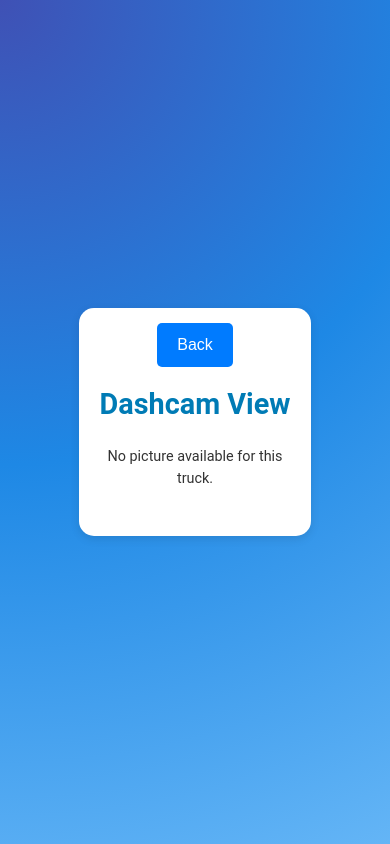
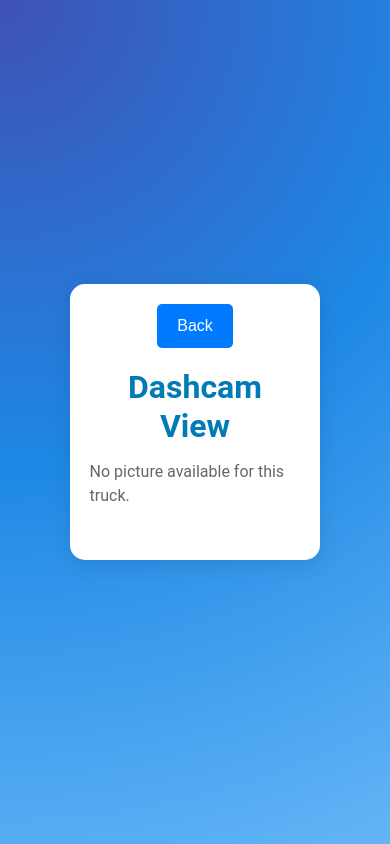
Before and after one commit to adhidhyaRP/newfleet, a React (Vite) app: page /dashcam in a window 390 px wide. Built offline with nearby package versions, Linux system fonts and the light colour scheme.

Commit message:
Update Dashcam.css

```diff
--- a/src/Dashcam.css
+++ b/src/Dashcam.css
@@ -7,12 +7,12 @@
   padding: 20px;
   background-color: #ffffff;
   border-radius: 15px;
-    width: 90%; /* Reduced width for better fit */
-    margin: 20px auto; /* Adjusted margin for spacing */
-    box-shadow: 0 5px 20px rgba(0, 0, 0, 0.1); /* Softer shadow for mobile */
-    font-family: 'Arial', sans-serif;
-    transition: box-shadow 0.3s ease-in-out;
+  width: 90%;
+  margin: 20px auto;
+  box-shadow: 0 5px 20px rgba(0, 0, 0, 0.1);
+  font-family: "Arial", sans-serif;
 }
+
 .back-button {
   padding: 10px 20px;
   margin-bottom: 20px;
@@ -22,75 +22,43 @@
   border-radius: 5px;
   cursor: pointer;
 }
+
 .back-button:hover {
   background-color: #0056b3;
 }
 
-  /* Header for Dashcam Section */
 .dashcam-container h1 {
   color: #007bb5;
-    font-size: 2em; /* Reduced font size */
-    margin-bottom: 15px; /* Adjusted spacing */
+  font-size: 2em;
+  margin-bottom: 15px;
   text-align: center;
 }
 
-  /* Dashcam Image Container */
-  .dashcam-image-container {
+/* Image Column */
+.dashcam-image-column {
   display: flex;
+  flex-direction: column;
+  gap: 20px; /* Add spacing between images */
+  width: 100%;
+  max-width: 800px;
   align-items: center;
-    justify-content: center;
-    margin: 15px 0;
+}
+
+.dashcam-image-wrapper {
   width: 100%;
-    max-width: 100%; /* Allow image to use full width */
   border-radius: 12px;
   overflow: hidden;
   box-shadow: 0 5px 15px rgba(0, 0, 0, 0.1);
 }
 
-  /* Dashcam Image */
 .dashcam-image {
-    width: 100%; /* Full width on smaller screens */
+  width: 100%;
   height: auto;
   object-fit: cover;
   transition: transform 0.3s, box-shadow 0.3s ease-in-out;
 }
 
 .dashcam-image:hover {
-    transform: scale(1.03); /* Slight scale for hover */
+  transform: scale(1.03);
   box-shadow: 0 8px 18px rgba(0, 0, 0, 0.2);
 }
-
-  /* No Picture Available */
-  .dashcam-container p {
-    font-size: 1em; /* Smaller font size for mobile */
-    color: #333;
-    text-align: center;
-    margin-top: 15px; /* Adjusted spacing */
-  }
-
-  /* Responsive Design for Mobile Screens */
-  @media (max-width: 600px) {
-    .dashcam-container {
-      padding: 15px;
-      width: 95%; /* Utilize available screen space */
-      box-shadow: 0 3px 10px rgba(0, 0, 0, 0.1); /* Softer shadow */
-    }
-
-    .dashcam-container h1 {
-      font-size: 1.8em; /* Smaller heading for compact screens */
-    }
-
-    .dashcam-image-container {
-      margin: 10px 0; /* Reduce spacing */
-    }
-
-    .dashcam-image {
-      width: 100%;
-      height: auto;
-    }
-
-    .dashcam-container p {
-      font-size: 0.9em; /* Smaller text */
-      margin-top: 10px; /* Reduced margin */
-    }
-  }
```
Lines whose indentation alone changed are shown as unchanged.
